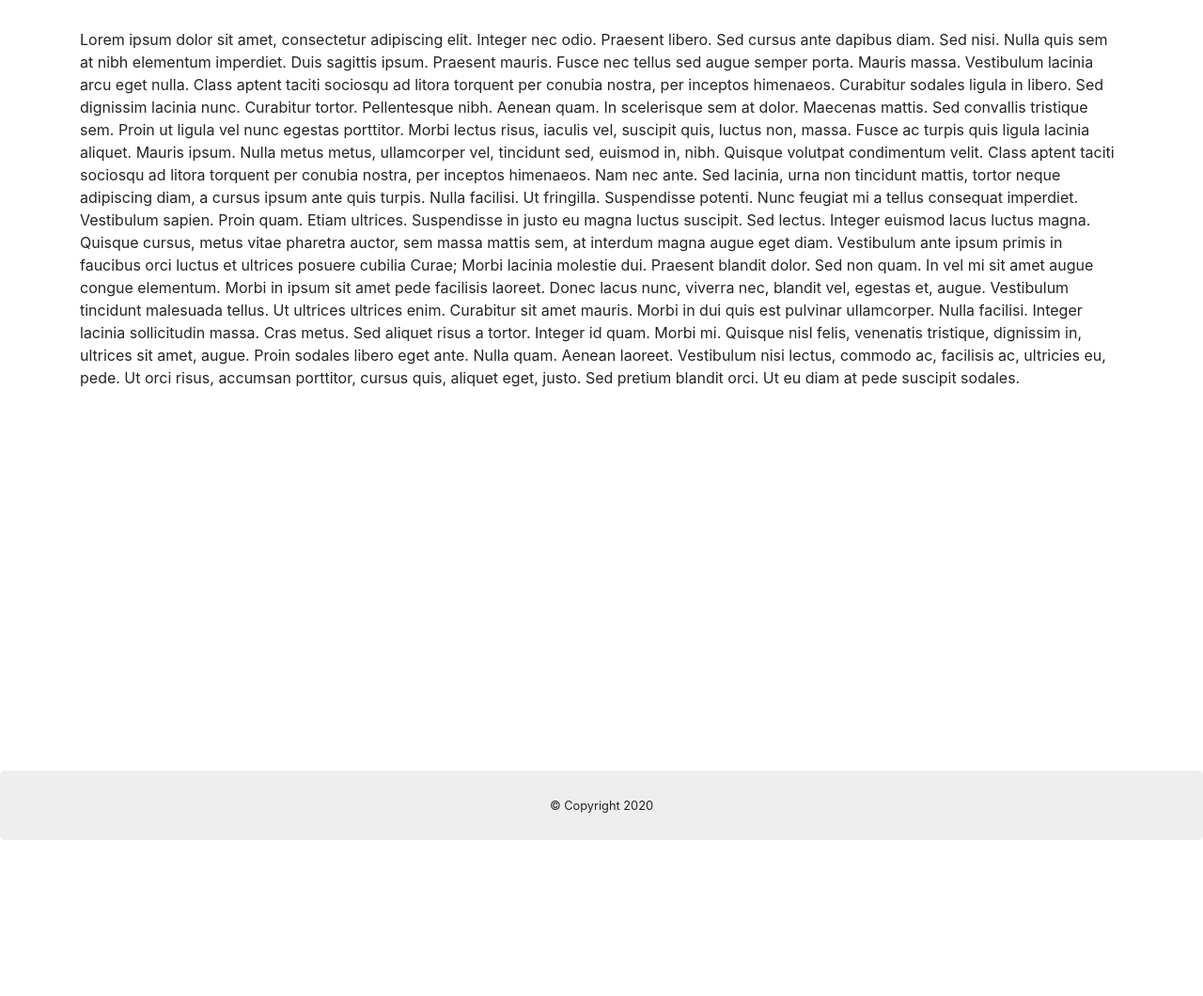
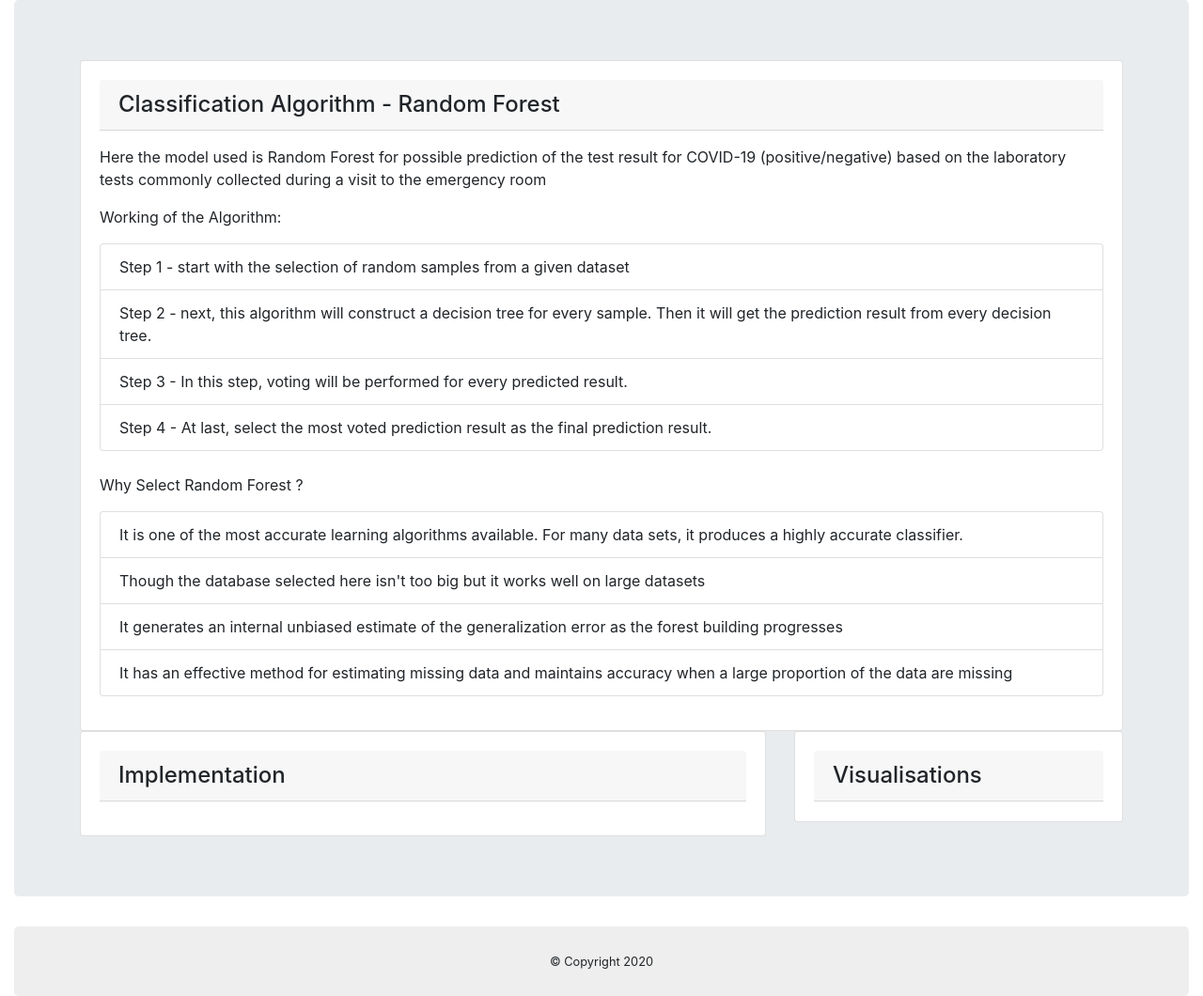
Before and after one commit to alexisperumal/ucsd_data_science_final_project, a Flask app: page /RFC in a window 1280 px wide. Shown: the part 56-1116 px from the top of the page at 94% size. Before the commit the page ends 950 px from the top, so only its background shows below. Run offline with Flask 2, Linux system fonts and the light colour scheme; parts of the project's set-up code (start-up, migrations or seed data) failed here and were passed over; some libraries are stand-ins or nearby versions.

Commit message:
changes to RFC page

```diff
--- a/Deployment-flask/static/css/style.css
+++ b/Deployment-flask/static/css/style.css
@@ -88,12 +88,12 @@
 }
 
 .container{
-  padding-top: 30px;
   min-height: 100vh; /* minus the height of the footer */
 }
+
 /* for footer */
 footer.page-footer {
-margin-top: 20px;
+  margin-top: 20px;
 background-color:#eee;
 border-radius: .3rem;
 text-align: center;
--- a/Deployment-flask/templates/RFC.html
+++ b/Deployment-flask/templates/RFC.html
@@ -3,7 +3,7 @@
 <!--From https://codepen.io/frytyler/pen/EGdtg-->
 <head>
   <meta charset="UTF-8">
-  <title>ML API</title>
+  <title>ML COVID-19 API</title>
   <link href='https://fonts.googleapis.com/css?family=Pacifico' rel='stylesheet' type='text/css'>
 <link href='https://fonts.googleapis.com/css?family=Arimo' rel='stylesheet' type='text/css'>
 <link href='https://fonts.googleapis.com/css?family=Hind:300' rel='stylesheet' type='text/css'>
@@ -36,40 +36,92 @@
         <div class="dropdown-menu" aria-labelledby="navbarDropdownMenuLink">
           <a class="dropdown-item" href="/LR">LR</a>
           <a class="dropdown-item" href="/RFC">RFC</a>
-          <a class="dropdown-item" href="/SVC">SVC</a>
         </div>
       </li>
     </ul>
   </div>
 </nav>
  <!-- Nav Bar -->
-<!--[ container ] -->
-  <div class="container">
-    <div class="row justify-content-center">
-    <div class="col-12">
-       Lorem ipsum dolor sit amet, consectetur adipiscing elit. Integer nec odio. Praesent libero. Sed cursus ante dapibus diam. Sed nisi. Nulla quis sem at nibh elementum imperdiet. Duis sagittis ipsum. Praesent mauris. Fusce nec tellus sed augue semper porta. Mauris massa. Vestibulum lacinia arcu eget nulla. Class aptent taciti sociosqu ad litora torquent per conubia nostra, per inceptos himenaeos. Curabitur sodales ligula in libero.
 
-Sed dignissim lacinia nunc. Curabitur tortor. Pellentesque nibh. Aenean quam. In scelerisque sem at dolor. Maecenas mattis. Sed convallis tristique sem. Proin ut ligula vel nunc egestas porttitor. Morbi lectus risus, iaculis vel, suscipit quis, luctus non, massa. Fusce ac turpis quis ligula lacinia aliquet. Mauris ipsum. Nulla metus metus, ullamcorper vel, tincidunt sed, euismod in, nibh. Quisque volutpat condimentum velit. Class aptent taciti sociosqu ad litora torquent per conubia nostra, per inceptos himenaeos.
+<!-- content -->
+<div class="container-fluid">
+  <div class="jumbotron">
+      <div class="container">
+        <div class="row">
+          <div class="col-md-12">
+            <div class="card">
+              <div class="card-body">
+                <h4 class="card-header ">
+                Classification Algorithm - Random Forest </h4>
+                <p class="card-text">
+                  <p>Here the model used is Random Forest for possible prediction of the test result for COVID-19 (positive/negative) based on the laboratory tests commonly collected during a visit to the emergency room </br>
+                  <p>Working of the Algorithm:</br>
+                  <ul class="list-group">
+                    <li class="list-group-item">Step 1 - start with the selection of random samples from a given dataset</li>
+                    <li class="list-group-item">Step 2 - next, this algorithm will construct a decision tree for every sample.
+                                                 Then it will get the prediction result from every decision tree.</li>
+                    <li class="list-group-item">Step 3 - In this step, voting will be performed for every predicted result.</li>
+                    <li class="list-group-item">Step 4 - At last, select the most voted prediction result as the final prediction result.</li>
+                  </ul>
+                  </br>
+                  <p>Why Select Random Forest ?</br>
+                   <ul class="list-group">
+                    <li class="list-group-item"> It is one of the most accurate learning algorithms available. For many data sets,
+                                                 it produces a highly accurate classifier.</li>
+                    <li class="list-group-item">Though the database selected here isn't too big but it works well on large datasets</li>
+                    <li class="list-group-item">It generates an internal unbiased estimate of the generalization error as the forest building progresses</li>
+                    <li class="list-group-item">It has an effective method for estimating missing data and maintains accuracy when a large proportion of the data are missing</li>
+                  </ul>
+                </p>
+              </div>
+            </div>
+          </div>
 
-Nam nec ante. Sed lacinia, urna non tincidunt mattis, tortor neque adipiscing diam, a cursus ipsum ante quis turpis. Nulla facilisi. Ut fringilla. Suspendisse potenti. Nunc feugiat mi a tellus consequat imperdiet. Vestibulum sapien. Proin quam. Etiam ultrices. Suspendisse in justo eu magna luctus suscipit. Sed lectus.
+           <div class="col-md-8">
+            <div class="card ">
+              <div class="card-body">
+                <h4 class="card-header ">
+                Implementation</h4>
+                <p class="card-text"><img id="image" src=""  class="img-fluid" align="left" alt="">
+                  <p></p>
+                </p>
+              </div>
+            </div>
+          </div>
+          <div class="col-md-4">
+            <div class="card ">
+              <div class="card-body">
+                <h4 class="card-header">Visualisations</h4>
+                <div class="row">
+                  <div class="col-sm-12">
+                    <div class="">
 
-Integer euismod lacus luctus magna. Quisque cursus, metus vitae pharetra auctor, sem massa mattis sem, at interdum magna augue eget diam. Vestibulum ante ipsum primis in faucibus orci luctus et ultrices posuere cubilia Curae; Morbi lacinia molestie dui. Praesent blandit dolor. Sed non quam. In vel mi sit amet augue congue elementum. Morbi in ipsum sit amet pede facilisis laoreet. Donec lacus nunc, viverra nec, blandit vel, egestas et, augue. Vestibulum tincidunt malesuada tellus. Ut ultrices ultrices enim. Curabitur sit amet mauris. Morbi in dui quis est pulvinar ullamcorper. Nulla facilisi.
+                    </div>
+                  </div>
+                <div class="row">
+                  <div class="col-sm-12">
+                    <div class="">
 
-Integer lacinia sollicitudin massa. Cras metus. Sed aliquet risus a tortor. Integer id quam. Morbi mi. Quisque nisl felis, venenatis tristique, dignissim in, ultrices sit amet, augue. Proin sodales libero eget ante. Nulla quam. Aenean laoreet. Vestibulum nisi lectus, commodo ac, facilisis ac, ultricies eu, pede. Ut orci risus, accumsan porttitor, cursus quis, aliquet eget, justo. Sed pretium blandit orci. Ut eu diam at pede suscipit sodales.
+                    </div>
+                  </div>
+                </div>
+              </div>
+            </div>
+          </div>
 
+        </div>
+      </div>
+    </div>
+</div>
+ <!-- content -->
 
-    </div>
-   </div>
-  </div>
-  <!--[ container ] -->
-
-<!--[ footer ] -->
+  <!--[ footer ] -->
   <footer class="page-footer text-center text-md-left pt-4">
   <div class="container-fluid">
     <div class="row">
         <div class="col-md-12">
           <p class="text text-center">
-            <small>© Copyright 2020</br>
+           <small>© Copyright 2020</br>
           </p>
         </div>
       </div>
```
